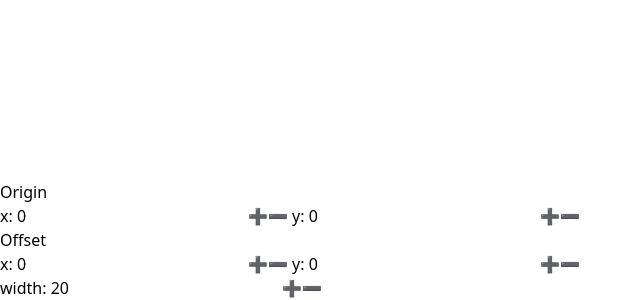
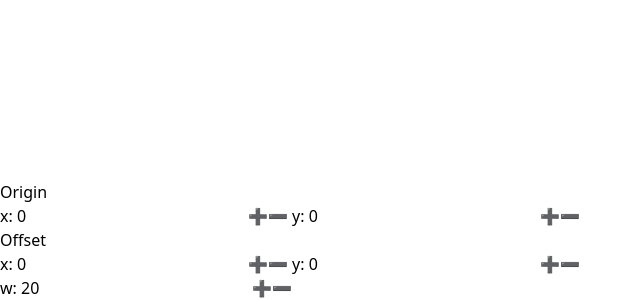
Before and after one commit to stofi/pxpaint, a Vue app: page / in a window 1280 px wide. Shown: the part 1100-1400 px from the top of the page, without its empty margins (0-642 px from the left). Built offline with nearby package versions, Linux system fonts and the light colour scheme.

Commit message:
update layout

```diff
--- a/src/App.vue
+++ b/src/App.vue
@@ -1,5 +1,8 @@
 <template>
-  <div id="app" class="bg-gray-100 h-screen w-screen p-4 flex justify-around">
+  <div
+    id="app"
+    class="bg-gray-100 h-screen w-screen p-4 flex justify-around overflow-x-auto"
+  >
     <div class="container flex flex-col md:flex-row">
       <div class="md:w-1/2 mb-4 md:mb-0 md:mr-4">
         <display :width="this.width" :pixels="pixels" @update="update" />
@@ -23,12 +26,14 @@
             <number-input title="y:" v-model="offset.y" />
           </div>
         </div>
-        <number-input
-          class="mb-4"
-          title="width:"
-          v-model="width"
-          :initial="20"
-        />
+        <div class="rounded mb-4 p-4 bg-gray-300 flex">
+          <number-input
+            class="mr-2 flex-shrink-0"
+            title="w:"
+            v-model="width"
+            :initial="20"
+          />
+        </div>
         <px-output :pixel-codes="codes" />
       </div>
     </div>
```
